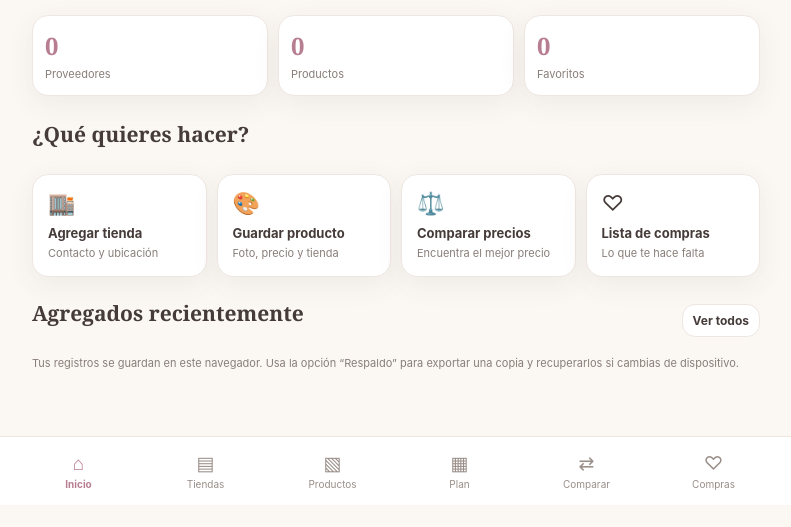
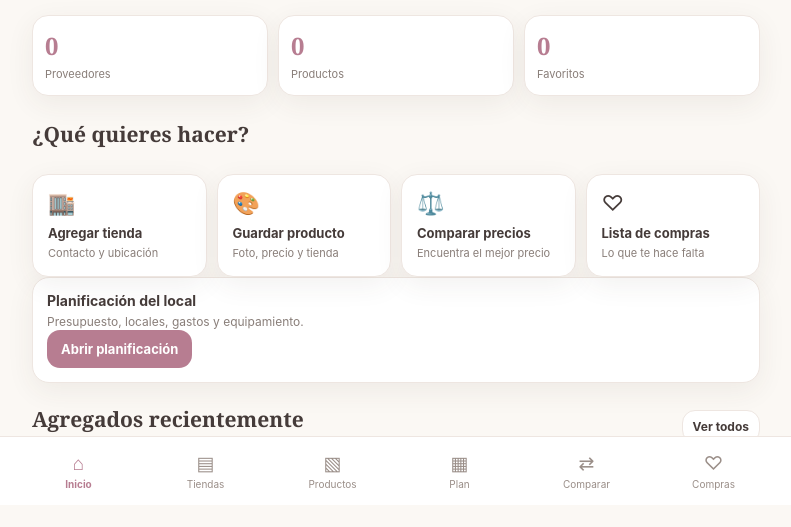
Before and after one commit to Stainreservas/Mi-directorio-personal-de-proveedores-y-materiales., a plain HTML site: page index.html in a window 1280 px wide. Shown: the part 295-822 px from the top of the page, without its empty margins (244-1035 px from the left). Before the commit the page ends 800 px from the top, so only its background shows below. Drawn offline with Linux system fonts and the light colour scheme.

Commit message:
Add shortcut to business planning from home

```diff
--- a/index.html
+++ b/index.html
@@ -28,7 +28,7 @@
     <button onclick="go('compare')"><span class="ico">⚖️</span><strong>Comparar precios</strong><small>Encuentra el mejor precio</small></button>
     <button onclick="go('wishlist')"><span class="ico">♡</span><strong>Lista de compras</strong><small>Lo que te hace falta</small></button>
   </div>
-  <div class="section-head"><h2>Agregados recientemente</h2><button class="btn ghost small" onclick="go('products')">Ver todos</button></div>
+  <div class="card"><h3>Planificación del local</h3><p>Presupuesto, locales, gastos y equipamiento.</p><button class="btn" onclick="go(&quot;plan&quot;)">Abrir planificación</button></div><div class="section-head"><h2>Agregados recientemente</h2><button class="btn ghost small" onclick="go('products')">Ver todos</button></div>
   <div id="recent"></div>
   <p class="notice">Tus registros se guardan en este navegador. Usa la opción “Respaldo” para exportar una copia y recuperarlos si cambias de dispositivo.</p>
 </section>
```
